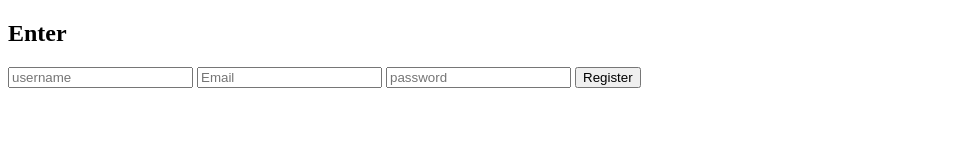
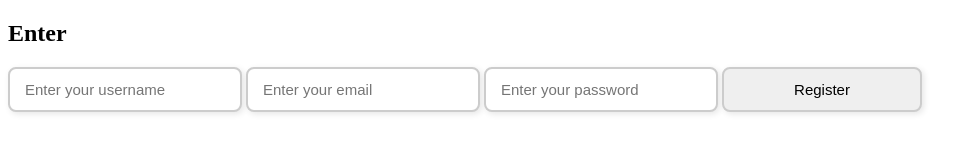
Before and after one commit to rbrajp/Form-using-Js, a plain HTML site: page index.html in a window 1280 px wide. Shown: the whole page, without its empty margins (0-979 px from the left). Drawn offline with Linux system fonts and the light colour scheme.

Commit message:
adding css

```diff
--- a/index.html
+++ b/index.html
@@ -11,9 +11,9 @@
 
     <h2>Enter </h2>
     <form id="form">
-        <input type="text" id="username" placeholder="username" required>
-        <input type="email" id="email" placeholder="Email"  required>
-        <input type="text" id="password" placeholder="password" required>
+        <input type="text" id="username" placeholder="Enter your username" required>
+        <input type="email" id="email" placeholder="Enter your email"  required>
+        <input type="text" id="password" placeholder="Enter your password" required>
 
         <input type="submit" id="submit" value="Register" >
 
--- a/style.css
+++ b/style.css
@@ -0,0 +1,81 @@
+#username{
+  width: 100%;
+  max-width: 200px; /* Limit the width */
+  padding: 12px 15px; /* Inner spacing */
+  font-size: 15px; /* Font size */
+  font-family: 'Arial', sans-serif; /* Font family */
+  border: 2px solid #ccc; /* Light border */
+  border-radius: 8px; /* Rounded corners */
+  outline: none; /* Remove default outline */
+ /* background-color: #a38080; /* Light gray background */
+  box-shadow: 2px 2px 6px rgba(0, 0, 0, 0.1); /* Subtle shadow */
+  transition: all 0.3s ease; /* Smooth transition */
+
+}
+
+#email{
+    width: 100%;
+    max-width: 200px; /* Limit the width */
+    padding: 12px 15px; /* Inner spacing */
+    font-size: 15px; /* Font size */
+    font-family: 'Arial', sans-serif; /* Font family */
+    border: 2px solid #ccc; /* Light border */
+    border-radius: 8px; /* Rounded corners */
+    outline: none; /* Remove default outline */
+    /*background-color: #a38080;  Light gray background */
+    box-shadow: 2px 2px 6px rgba(0, 0, 0, 0.1); /* Subtle shadow */
+    transition: all 0.3s ease; /* Smooth transition */
+}
+
+#password{
+    width: 100%;
+    max-width: 200px; /* Limit the width */
+    padding: 12px 15px; /* Inner spacing */
+    font-size: 15px; /* Font size */
+    font-family: 'Arial', sans-serif; /* Font family */
+    border: 2px solid #ccc; /* Light border */
+    border-radius: 8px; /* Rounded corners */
+    outline: maroon; /* Remove default outline */
+    /*background-color: #a38080; /* Light gray background */
+    box-shadow: 2px 2px 6px rgba(0, 0, 0, 0.1); /* Subtle shadow */
+
+}
+
+#submit{
+    width: 20%;
+    max-width: 200px; /* Limit the width */
+    padding: 12px 15px; /* Inner spacing */
+    font-size: 15px; /* Font size */
+    font-family: 'Arial', sans-serif; /* Font family */
+    border: 2px solid #ccc; /* Light border */
+    border-radius: 8px; /* Rounded corners */
+    outline: none; /* Remove default outline */
+    /*background-color: #a38080; /* Light gray background */
+    box-shadow: 2px 2px 6px rgba(0, 0, 0, 0.1); /* Subtle shadow */
+    transition: all 0.3s ease; /* Smooth transition */
+    text-emphasis-color: white;
+}
+
+#username:hover {
+    border-color: #007BFF; /* Blue border on hover */
+    background-color: hsla(0, 0%, 100%, 0.192); /* White background */
+    box-shadow: 4px 4px 10px rgba(0, 123, 255, 0.2); /* Stronger shadow */
+  }
+
+  #email:hover {
+    border-color: #007BFF; /* Blue border on hover */
+    background-color: hsla(0, 0%, 100%, 0.192); /* White background */
+    box-shadow: 4px 4px 10px rgba(0, 123, 255, 0.2); /* Stronger shadow */
+  }
+
+  #password:hover {
+    border-color: #007BFF; /* Blue border on hover */
+    background-color: hsla(0, 0%, 100%, 0.192); /* White background */
+    box-shadow: 4px 4px 10px rgba(0, 123, 255, 0.2); /* Stronger shadow */
+  }
+
+  #submit:hover {
+    border-color: #007BFF; /* Blue border on hover */
+    background-color: hsla(0, 0%, 100%, 0.192); /* White background */
+    box-shadow: 4px 4px 10px rgba(0, 123, 255, 0.2); /* Stronger shadow */
+  }
```
